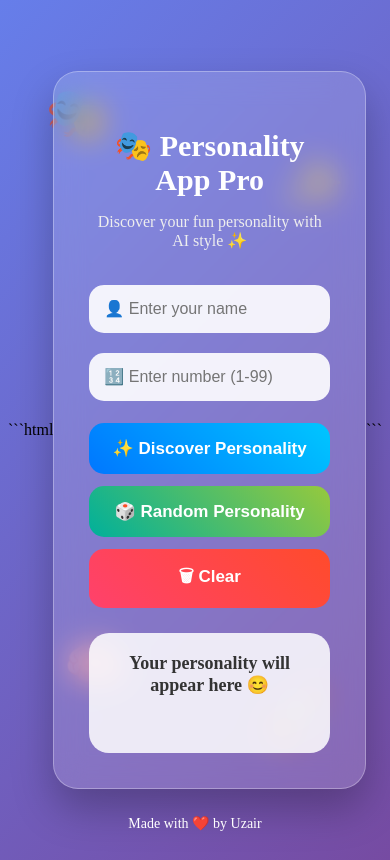
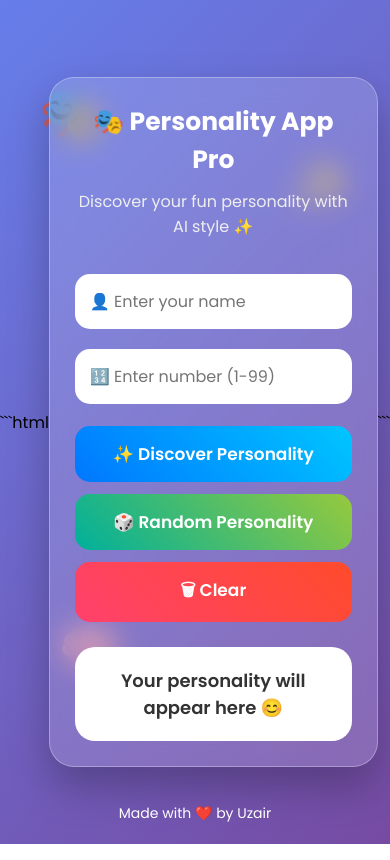
Before and after one commit to uzairshah9971-dev/PersonalityWebsite, a plain HTML site: page index.html in a window 390 px wide. Drawn offline with Linux system fonts and the light colour scheme.

Commit message:
Update style.css

````diff
--- a/style.css
+++ b/style.css
@@ -1,4 +1,3 @@
-```css
 *{
     margin:0;
     padding:0;
@@ -36,9 +35,10 @@ body{
 
     font-size:50px;
 
+    opacity:.7;
+
     animation:float 6s infinite ease-in-out;
 
-    opacity:.7;
 }
 
 
@@ -66,6 +66,7 @@ body{
 }
 
 
+
 @keyframes float{
 
     0%,100%{
@@ -75,27 +76,25 @@ body{
     50%{
         transform:translateY(-30px);
     }
+
 }
 
 
 
-/* Main Card */
+/* Main App Card */
 
 .container{
-
 
     width:90%;
 
     max-width:420px;
 
-
     padding:35px;
-
 
     text-align:center;
 
 
-    background:rgba(255,255,255,.15);
+    background:rgba(255,255,255,0.15);
 
 
     backdrop-filter:blur(15px);
@@ -111,13 +110,13 @@ body{
     0 20px 40px rgba(0,0,0,.25);
 
 
-    animation:show .8s ease;
+    animation:open .8s ease;
 
 }
 
 
 
-@keyframes show{
+@keyframes open{
 
     from{
 
@@ -139,6 +138,8 @@ body{
 
 
 
+/* Title */
+
 h1{
 
     color:white;
@@ -148,6 +149,7 @@ h1{
     margin-bottom:10px;
 
 }
+
 
 
 .subtitle{
@@ -160,32 +162,28 @@ h1{
 
 
 
+
+/* Input */
+
 input{
-
 
     width:100%;
 
-
     padding:15px;
-
 
     margin:10px 0;
 
-
     border:none;
 
+    outline:none;
 
     border-radius:15px;
 
-
     font-size:16px;
 
+    background:white;
 
-    outline:none;
-
-
-    background:rgba(255,255,255,.9);
-
+    transition:.3s;
 
 }
 
@@ -193,48 +191,40 @@ input{
 
 input:focus{
 
-
     transform:scale(1.03);
 
     box-shadow:0 0 15px white;
-
 
 }
 
 
 
+/* Buttons */
 
 button{
 
-
     width:100%;
-
 
     padding:15px;
 
-
     margin-top:12px;
-
 
     border:none;
 
+    border-radius:15px;
 
-    border-radius:15px;
+    cursor:pointer;
 
 
     color:white;
 
-
     font-size:17px;
-
 
     font-weight:600;
 
 
-    cursor:pointer;
-
-
-    background:linear-gradient(
+    background:
+    linear-gradient(
         45deg,
         #0077ff,
         #00c6ff
@@ -243,20 +233,16 @@ button{
 
     transition:.3s;
 
-
 }
 
 
 
 button:hover{
 
-
     transform:translateY(-5px);
 
-
     box-shadow:
-    0 10px 20px rgba(0,0,0,.25);
-
+    0 10px 20px rgba(0,0,0,.3);
 
 }
 
@@ -264,8 +250,8 @@ button:hover{
 
 .random{
 
-
-    background:linear-gradient(
+    background:
+    linear-gradient(
         45deg,
         #00b09b,
         #96c93d
@@ -277,8 +263,8 @@ button:hover{
 
 .clear{
 
-
-    background:linear-gradient(
+    background:
+    linear-gradient(
         45deg,
         #ff416c,
         #ff4b2b
@@ -288,20 +274,21 @@ button:hover{
 
 
 
+/* Result Box */
 
 #result{
 
-
     margin-top:25px;
-
 
     padding:20px;
 
+    min-height:90px;
+
+
+    background:white;
+
 
     border-radius:20px;
-
-
-    background:rgba(255,255,255,.85);
 
 
     color:#333;
@@ -312,12 +299,21 @@ button:hover{
 
     font-weight:600;
 
-
-    min-height:80px;
+}
 
 
-    animation:popup .5s;
 
+.result-card{
+
+    animation:popup .5s ease;
+
+}
+
+
+
+.show-result{
+
+    animation:popup .5s ease;
 
 }
 
@@ -325,10 +321,9 @@ button:hover{
 
 @keyframes popup{
 
-
     from{
 
-        transform:scale(.8);
+        transform:scale(.7);
 
         opacity:0;
 
@@ -347,6 +342,33 @@ button:hover{
 
 
 
+
+/* Confetti animation */
+
+@keyframes fall{
+
+    from{
+
+        transform:translateY(-50px);
+
+        opacity:1;
+
+    }
+
+
+    to{
+
+        transform:translateY(100vh);
+
+        opacity:0;
+
+    }
+
+}
+
+
+
+
 footer{
 
     position:absolute;
@@ -358,4 +380,24 @@ footer{
     font-size:14px;
 
 }
-```
+
+
+
+/* Mobile */
+
+@media(max-width:500px){
+
+    .container{
+
+        padding:25px;
+
+    }
+
+
+    h1{
+
+        font-size:25px;
+
+    }
+
+}
````
